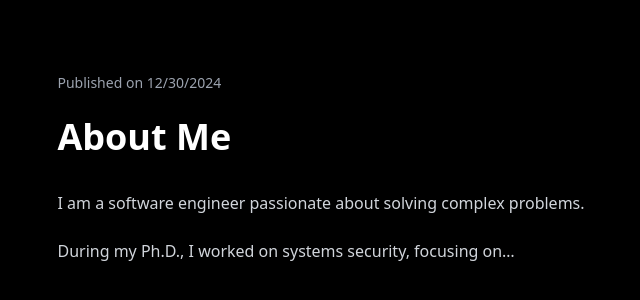
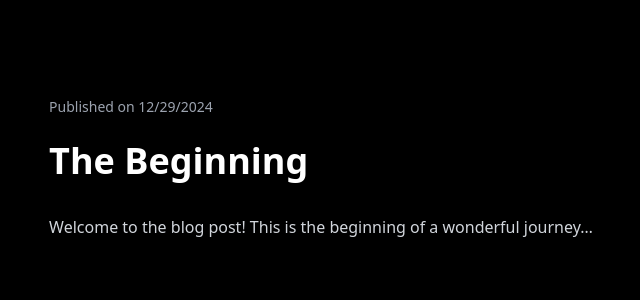
Before and after one commit to jjang3/jjang3.github.io, an Astro site: page /blog/begin in a window 1280 px wide. Shown: the part 240-540 px from the top of the page, without its empty margins (319-959 px from the left). Built offline with nearby package versions, Linux system fonts and the light colour scheme; Astro itself is replaced by a stand-in of ours.

Commit message:
Fixed an issue

```diff
--- a/src/content/blog/begin.md
+++ b/src/content/blog/begin.md
@@ -1,10 +1,8 @@
 ---
-layout: "../layouts/Base.astro"
-publishedAt: 2024-12-30
+title: "The Beginning"
+publishedAt: 2024-12-29
 ---
 
-# About Me
+# The Beginning
 
-I am a software engineer passionate about solving complex problems.
-
-During my Ph.D., I worked on systems security, focusing on...
+Welcome to the blog post! This is the beginning of a wonderful journey...
--- a/src/content/config.ts
+++ b/src/content/config.ts
@@ -2,8 +2,8 @@
 
 const blog = defineCollection({
   schema: z.object({
-    title: z.string(),
-    publishedAt: z.date(), // Validates that `publishedAt` is a Date object
+    title: z.string().nonempty(), // Title is required and must be a non-empty string
+    publishedAt: z.date(), // PublishedAt must be a valid date
   }),
 });
 
```
